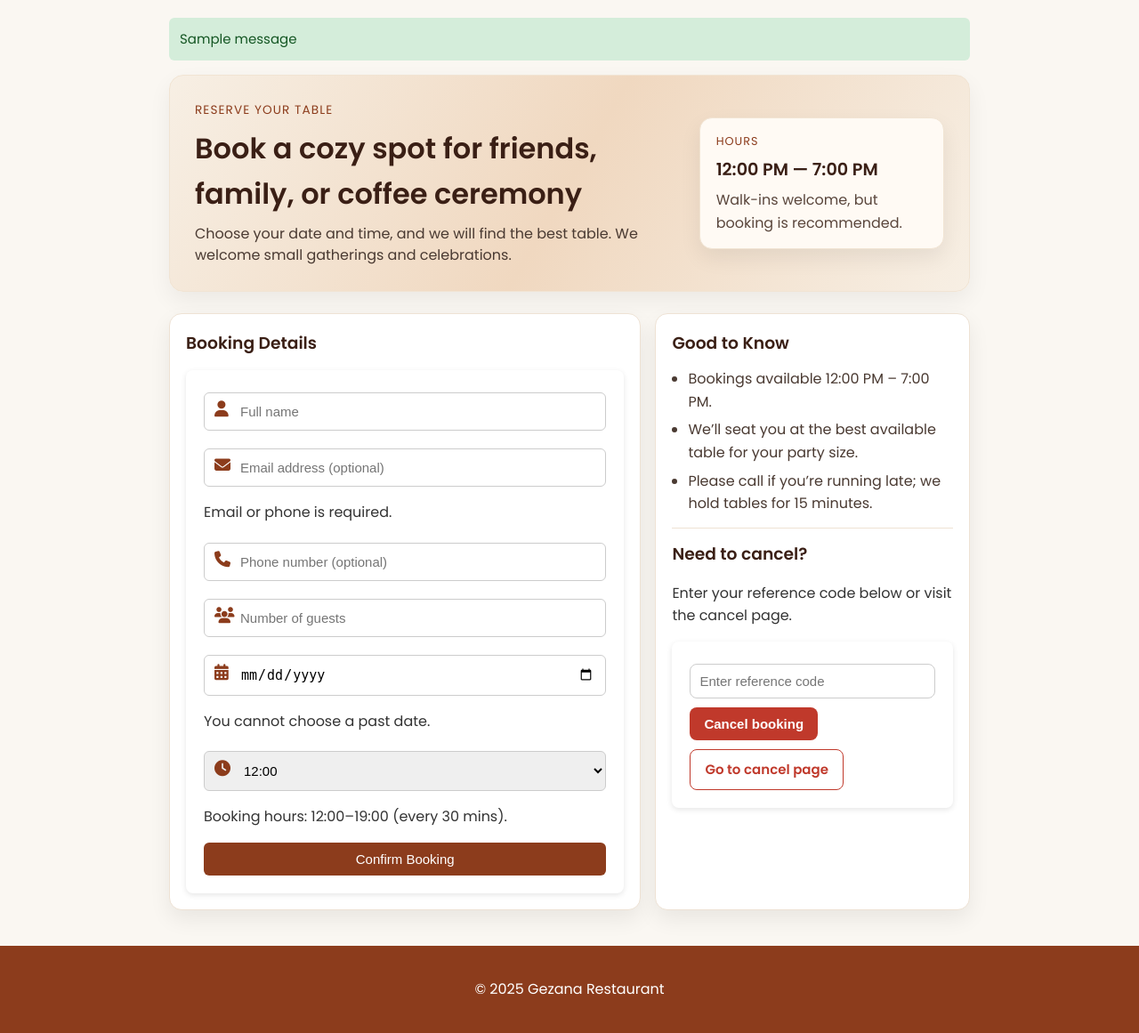
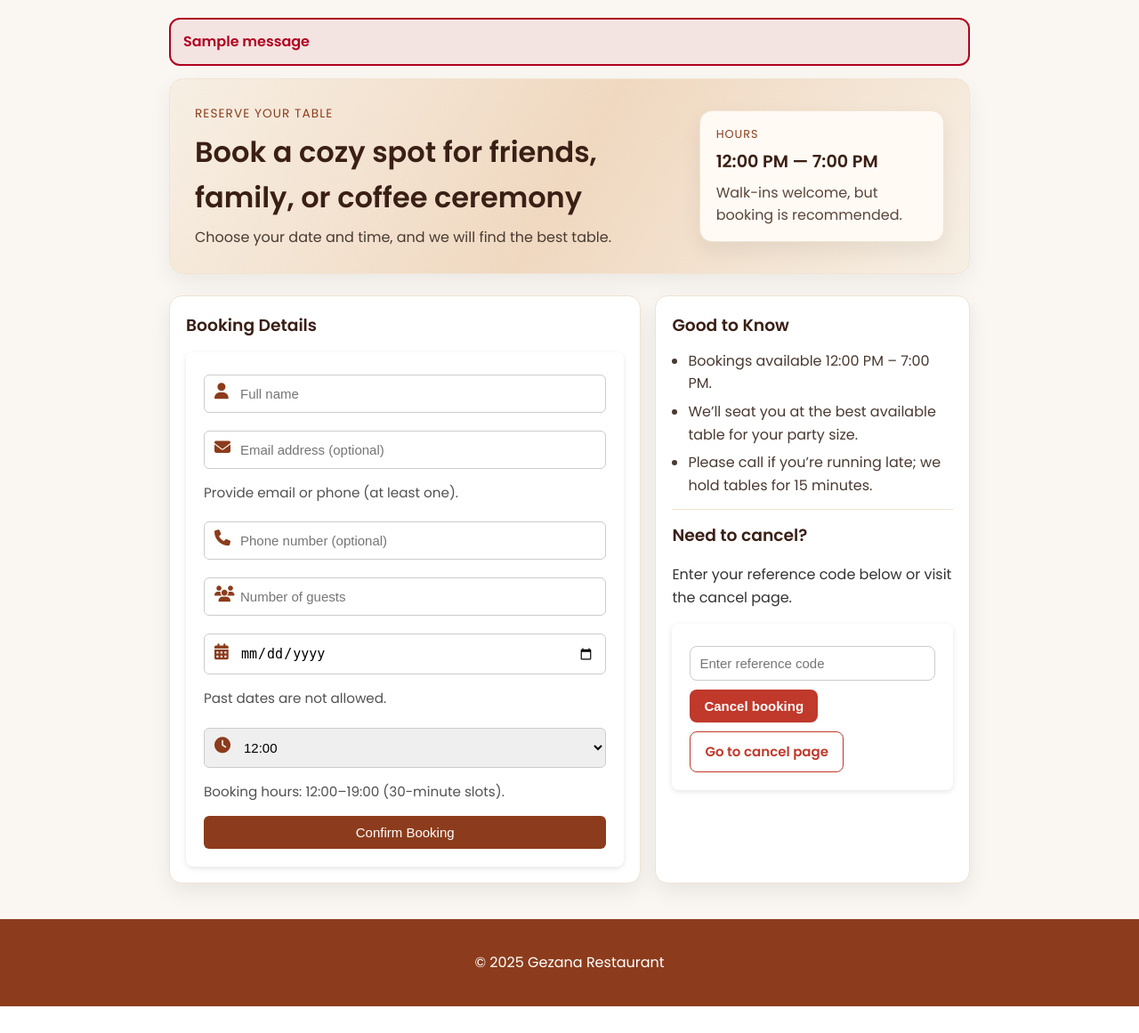
Before and after one commit to fila2021/Gezana, a Django app: page /book/ in a window 1280 px wide. Shown: the part 226-1387 px from the top of the page at 89% size. After the commit the page ends 1357 px from the top, so only its background shows below. Run offline with Django 4.2, Linux system fonts and the light colour scheme; tables that the repository leaves empty hold one stand-in row (values such as "Sample post"); one stand-in notice (Sample message) is shown.

Commit message:
Bold red booking warnings + show field errors

```diff
--- a/gezana_app/forms.py
+++ b/gezana_app/forms.py
@@ -55,7 +55,7 @@ class BookingForm(forms.ModelForm):
     def clean_date(self):
         d = self.cleaned_data.get("date")
         if d and d < date.today():
-            raise ValidationError("❌ You cannot book a date in the past.")
+            raise ValidationError("❌ Date is invalid: you cannot book a date in the past.")
         return d
 
     def clean_time(self):
@@ -74,7 +74,7 @@ class BookingForm(forms.ModelForm):
             raise ValidationError("❌ Please choose a valid time slot (every 30 minutes).")
 
         if booking_time < self.OPEN_TIME or booking_time > self.CLOSE_TIME:
-            raise ValidationError("❌ Bookings must be between 12:00 and 19:00.")
+           raise ValidationError("❌ Time is invalid: bookings are only available from 12:00 to 19:00.")
 
         return booking_time
 
--- a/gezana_app/static/css/style.css
+++ b/gezana_app/static/css/style.css
@@ -1254,3 +1254,41 @@ footer {
         grid-template-columns: repeat(auto-fit, minmax(220px, 1fr));
     }
 }
+
+
+/* ===== Alerts & Validation Errors (bold red) ===== */
+.alert {
+  border: 2px solid #b00020;
+  background: rgba(176, 0, 32, 0.08);
+  padding: 12px 14px;
+  border-radius: 12px;
+  margin: 14px 0;
+  font-weight: 800;
+  color: #b00020;
+}
+
+.alert p { margin: 0; }
+
+.alert-warning { /* warnings also red + bold per your request */
+  border-color: #b00020;
+  background: rgba(176, 0, 32, 0.06);
+  color: #b00020;
+}
+
+.alert-error {
+  border-color: #b00020;
+  background: rgba(176, 0, 32, 0.10);
+  color: #b00020;
+}
+
+.field-error {
+  color: #b00020;
+  font-weight: 800;
+  margin: 6px 0 0;
+}
+
+.hint {
+  margin-top: 6px;
+  opacity: 0.85;
+  font-size: 0.95rem;
+}
--- a/gezana_app/templates/gezana_app/base.html
+++ b/gezana_app/templates/gezana_app/base.html
@@ -36,14 +36,16 @@
 
 
     <main>
-      <!-- MESSAGES (only place they should appear) -->
-      {% if messages %}
-      <ul class="messages">
-        {% for message in messages %}
-        <li class="{{ message.tags }}">{{ message }}</li>
-        {% endfor %}
-      </ul>
-      {% endif %}
+     {% if messages %}
+  <div class="messages">
+    {% for message in messages %}
+      <div class="alert alert-{{ message.tags|default:'info' }}" role="alert">
+        {{ message }}
+      </div>
+    {% endfor %}
+  </div>
+{% endif %}
+
 
       <!-- THE ONLY content block -->
       {% block content %}{% endblock %}
--- a/gezana_app/templates/gezana_app/booking_form.html
+++ b/gezana_app/templates/gezana_app/booking_form.html
@@ -6,7 +6,7 @@
   <div>
     <p class="eyebrow">Reserve Your Table</p>
     <h2>Book a cozy spot for friends, family, or coffee ceremony</h2>
-    <p class="lede">Choose your date and time, and we will find the best table. We welcome small gatherings and celebrations.</p>
+    <p class="lede">Choose your date and time, and we will find the best table.</p>
   </div>
   <div class="booking-hero-badge">
     <p class="mini">Hours</p>
@@ -15,8 +15,9 @@
   </div>
 </section>
 
+{# ✅ Non-field errors show in bold red box #}
 {% if form.non_field_errors %}
-  <div class="form-errors card" role="alert">
+  <div class="alert alert-error" role="alert">
     {% for error in form.non_field_errors %}
       <p>{{ error }}</p>
     {% endfor %}
@@ -44,7 +45,7 @@
           {{ form.email }}
         </div>
         {% for e in form.email.errors %}<p class="field-error">{{ e }}</p>{% endfor %}
-        <p class="hint">Email or phone is required.</p>
+        <p class="hint">Provide email or phone (at least one).</p>
       </div>
 
       <div class="field-block">
@@ -69,7 +70,7 @@
           {{ form.date }}
         </div>
         {% for e in form.date.errors %}<p class="field-error">{{ e }}</p>{% endfor %}
-        <p class="hint">You cannot choose a past date.</p>
+        <p class="hint">Past dates are not allowed.</p>
       </div>
 
       <div class="field-block">
@@ -78,7 +79,7 @@
           {{ form.time }}
         </div>
         {% for e in form.time.errors %}<p class="field-error">{{ e }}</p>{% endfor %}
-        <p class="hint">Booking hours: 12:00–19:00 (every 30 mins).</p>
+        <p class="hint">Booking hours: 12:00–19:00 (30-minute slots).</p>
       </div>
 
       <button type="submit" class="button primary full">Confirm Booking</button>
```
